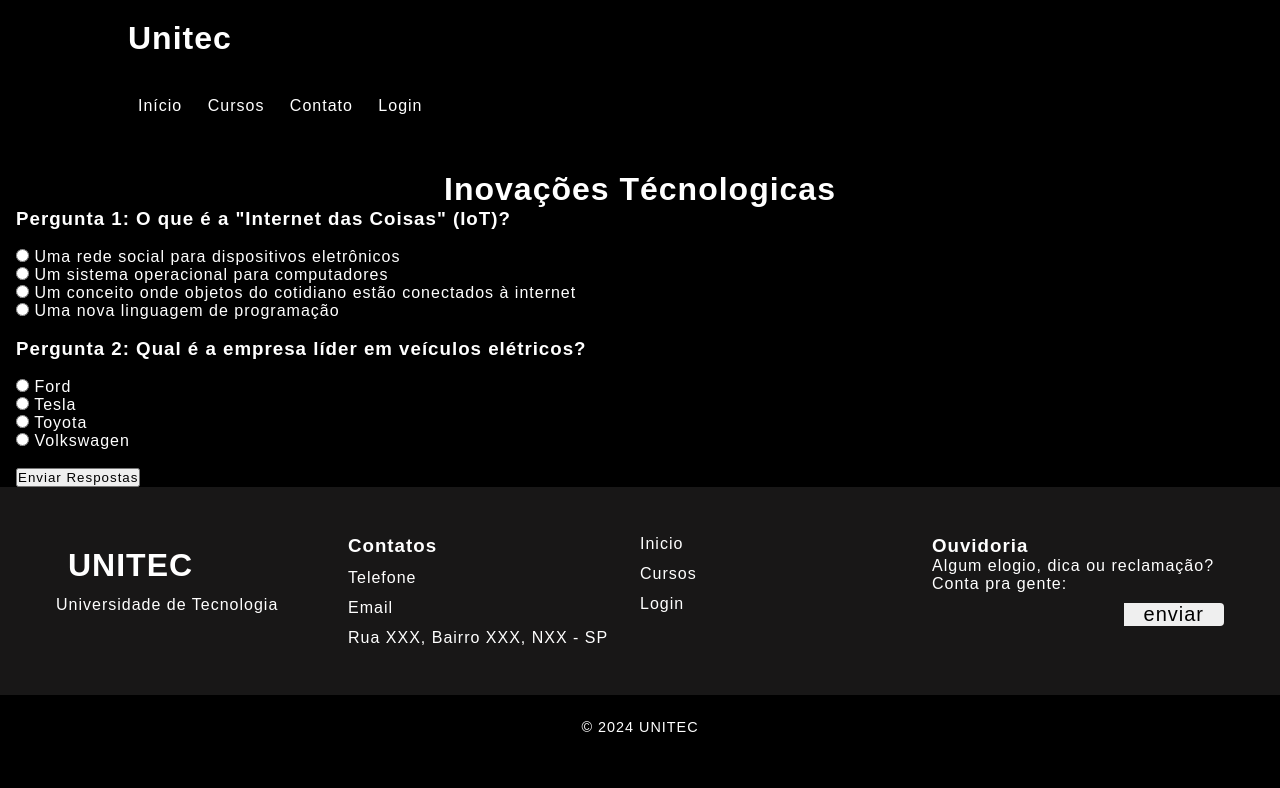
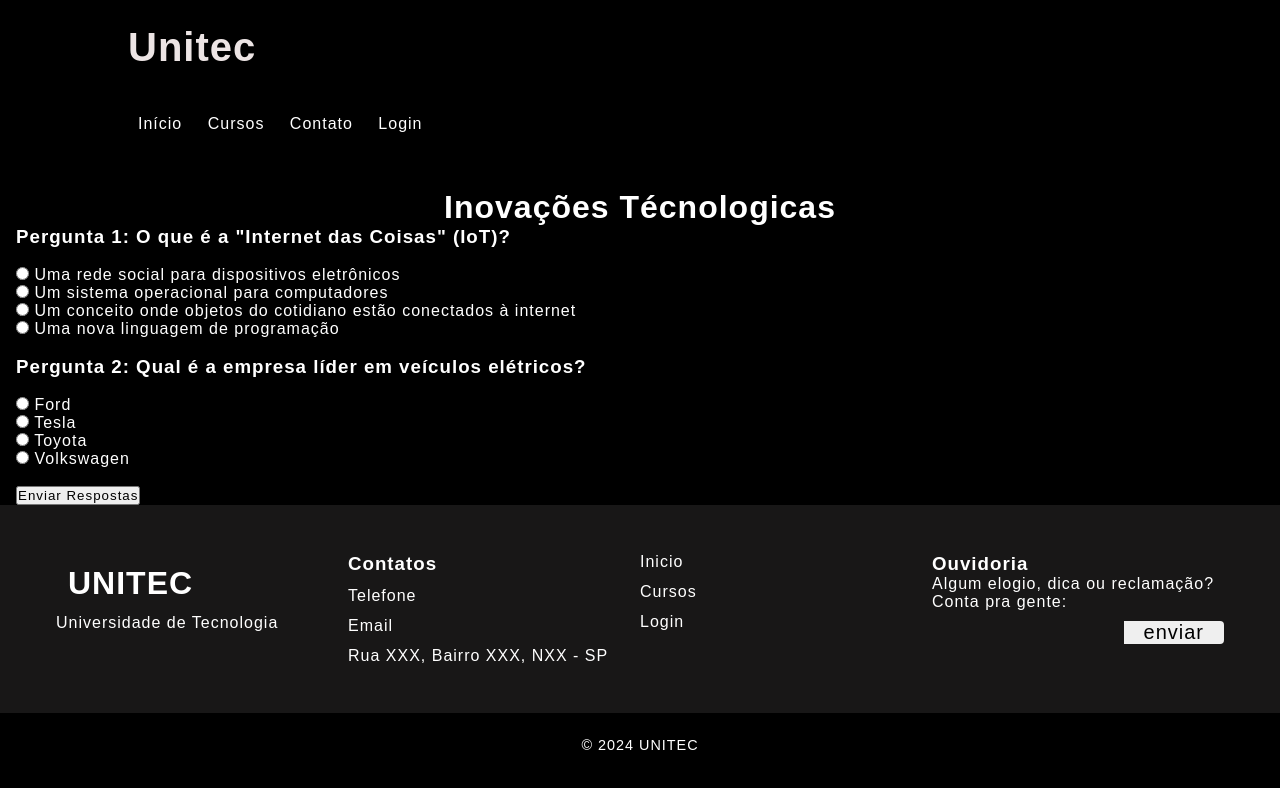
Before and after one commit to unitec2024/unitec, a plain HTML site: page QuizInovacoesTI.html in a window 1280 px wide. Drawn offline with Linux system fonts and the light colour scheme.

Commit message:
Update QuizInovacoesTI.html

```diff
--- a/QuizInovacoesTI.html
+++ b/QuizInovacoesTI.html
@@ -6,7 +6,8 @@
     <title>Quiz de Inovações Tecnológicas</title>
     <link rel="stylesheet" href="CSS/quizinovacoesti.css">
 </head>
-<body<header>
+<body>
+    <header>
         <div class="container">
             <h1>Unitec</h1>
         </div>
```
